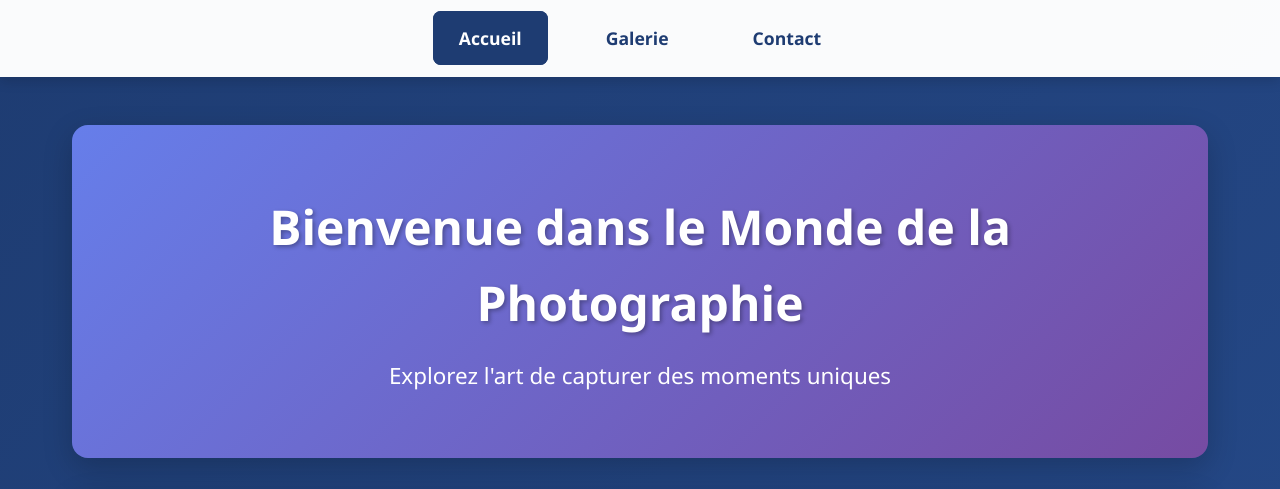
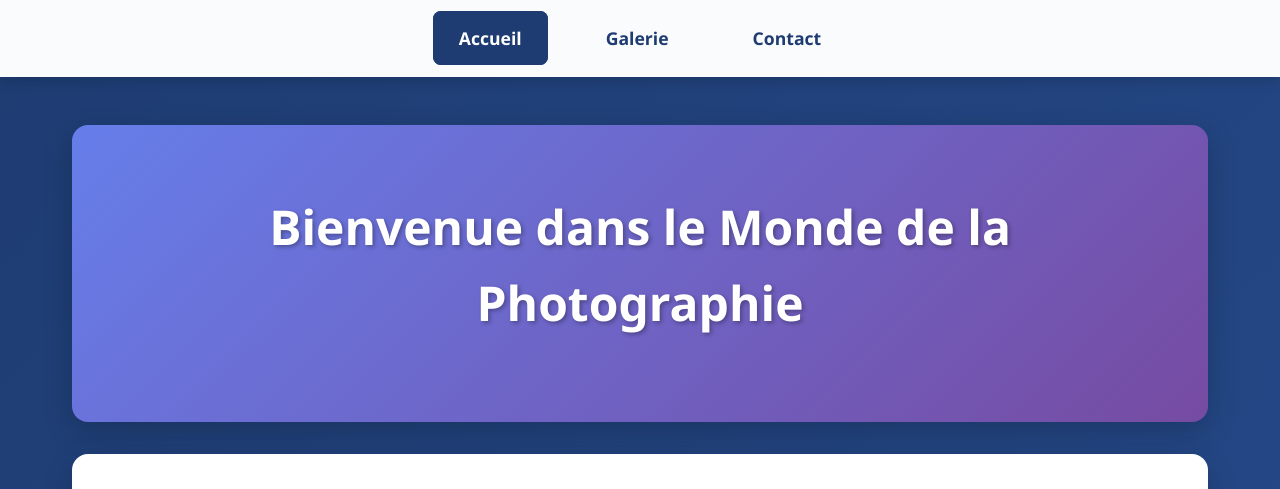
Before and after one commit to NouhouSy/Full-Stack-Developper-ODC, a plain HTML site: page index.html in a window 1280 px wide. Shown: the top 489 px of the page. Drawn offline with Linux system fonts and the light colour scheme.

Commit message:
Fix HTML formatting and structure

```diff
--- a/index.html
+++ b/index.html
@@ -23,7 +23,6 @@
     <main id="main-content">
         <section class="hero">
             <h1>Bienvenue dans le Monde de la Photographie</h1>
-            <p>Explorez l'art de capturer des moments uniques</p>
         </section>
 
         <section class="about">
```
